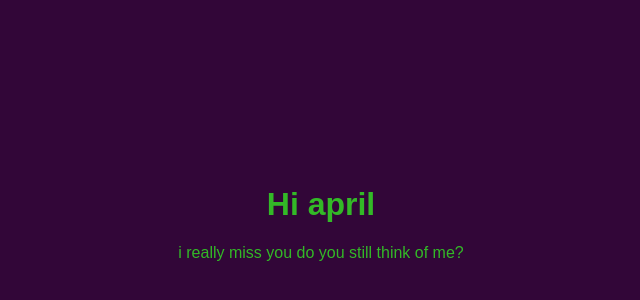
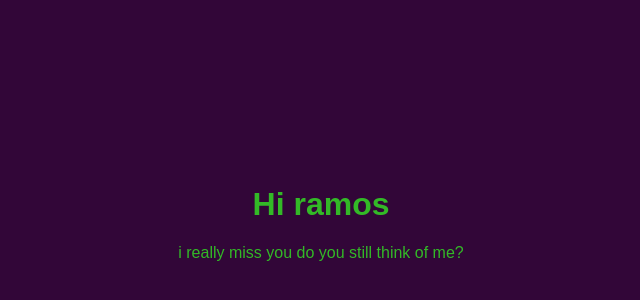
Before and after one commit to kensake/sakes-web-run, a plain HTML site: page index.html in a window 1280 px wide. Shown: the part 70-370 px from the top of the page, without its empty margins (319-959 px from the left). Drawn offline with Linux system fonts and the light colour scheme.

Commit message:
changed "april" to "ramos"

```diff
--- a/index.html
+++ b/index.html
@@ -6,7 +6,7 @@
   <link rel="stylesheet" href="style.css">
 </head>
 <body>
-  <h1>Hi april</h1>
+  <h1>Hi ramos</h1>
   <p>i really miss you do you still think of me?</p>
 </body>
 
```
